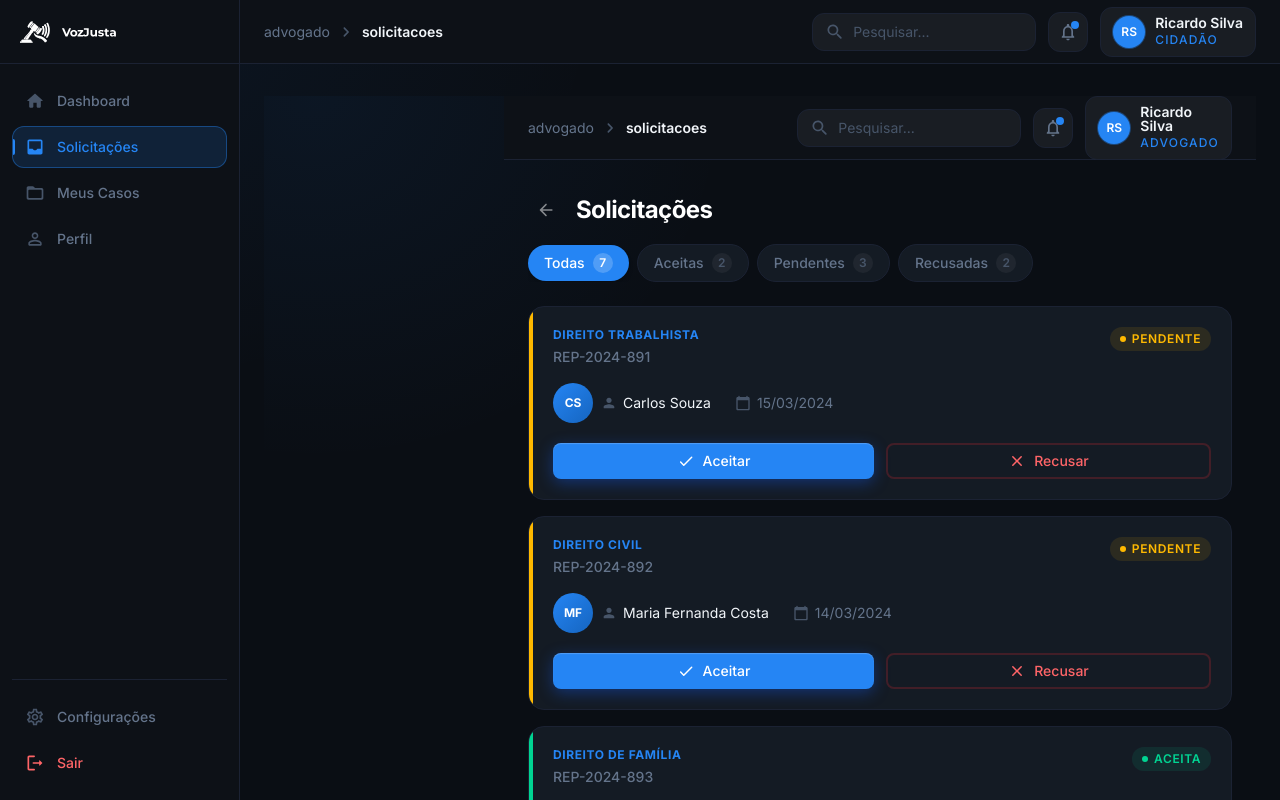
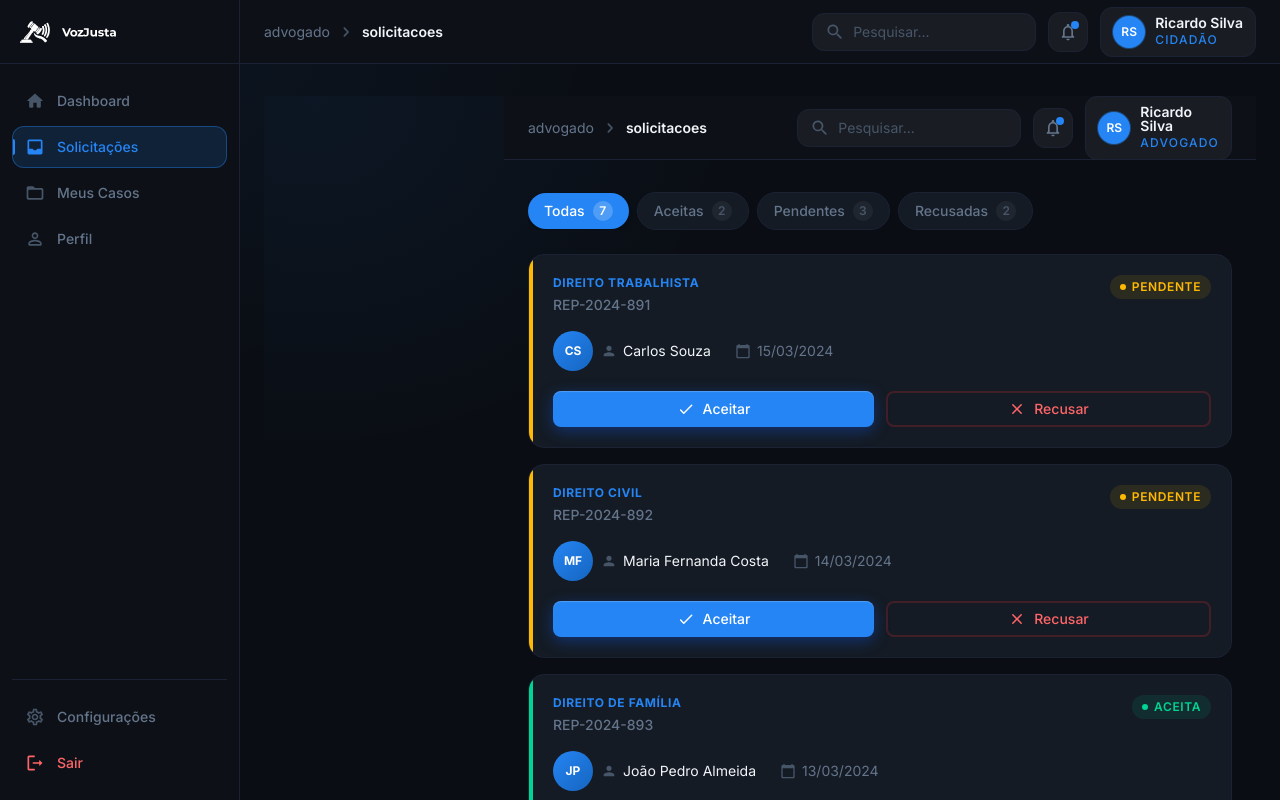
Before and after one commit to VozJusta/VJ.WEB, a Next.js app: page /advogado/solicitacoes in a window 1280 px wide. Shown: the top 800 px of the page. Built offline with nearby package versions, Linux system fonts and the light colour scheme.

Commit message:
fix(requests): remove header, full width

```diff
--- a/app/features/lawyer-dashboard/requests/index.tsx
+++ b/app/features/lawyer-dashboard/requests/index.tsx
@@ -1,8 +1,6 @@
 "use client";
 
 import { useState, useMemo } from "react";
-import Link from "next/link";
-import { ArrowBackRounded } from "@mui/icons-material";
 import { RequestCard } from "@/components/ui/request-card";
 import { FilterTabs } from "@/components/ui/filter-tabs";
 import { EmptyState } from "@/components/ui/empty-state";
@@ -69,56 +67,28 @@ export function RequestsList({ initialRequests = [] }: RequestsListProps) {
 
   if (requests.length === 0) {
     return (
-      <main aria-label="Solicitações">
-        <header className="flex items-center gap-3 mb-6">
-          <Link
-            href="/advogado"
-            aria-label="Voltar para o dashboard"
-            className="flex items-center justify-center w-9 h-9 rounded-lg text-white/50 hover:text-white hover:bg-white/8 transition-all duration-150 focus-visible:outline-none focus-visible:ring-2 focus-visible:ring-primary"
-          >
-            <ArrowBackRounded fontSize="small" aria-hidden />
-          </Link>
-          <h1 className="text-2xl font-bold text-white tracking-tight">
-            Solicitações
-          </h1>
-        </header>
-
+      <section className="w-full" aria-label="Solicitações">
         <EmptyState
           illustration="/illustrations/empty-cases-illustration.png"
           illustrationAlt="Nenhuma solicitação encontrada"
           title="Você ainda não tem solicitações"
           description="Quando cidadãos enviarem propostas de casos, elas aparecerão aqui para você revisar."
         />
-      </main>
+      </section>
     );
   }
 
   return (
-    <main aria-label="Solicitações">
-      <header className="flex flex-col gap-4 mb-6">
-        <div className="flex items-center gap-3">
-          <Link
-            href="/advogado"
-            aria-label="Voltar para o dashboard"
-            className="flex items-center justify-center w-9 h-9 rounded-lg text-white/50 hover:text-white hover:bg-white/8 transition-all duration-150 focus-visible:outline-none focus-visible:ring-2 focus-visible:ring-primary"
-          >
-            <ArrowBackRounded fontSize="small" aria-hidden />
-          </Link>
-          <h1 className="text-2xl font-bold text-white tracking-tight">
-            Solicitações
-          </h1>
-        </div>
-
+    <section className="flex w-full flex-col gap-6" aria-label="Solicitações">
       <FilterTabs
         tabs={filterTabs}
         activeTab={activeFilter}
         onTabChange={handleFilterChange}
         ariaLabel="Filtrar solicitações por status"
       />
-      </header>
 
       {filteredRequests.length === 0 ? (
-        <section
+        <article
           role="tabpanel"
           id={`tabpanel-${activeFilter}`}
           aria-label={`Solicitações ${activeFilter === "all" ? "todas" : activeFilter}`}
@@ -129,14 +99,15 @@ export function RequestsList({ initialRequests = [] }: RequestsListProps) {
             title={`Nenhuma solicitação ${activeFilter === "pending" ? "pendente" : activeFilter === "accepted" ? "aceita" : "recusada"}`}
             description="Não há solicitações nesta categoria no momento."
           />
-        </section>
+        </article>
       ) : (
-        <section
+        <article
           role="tabpanel"
           id={`tabpanel-${activeFilter}`}
           aria-label={`Solicitações ${activeFilter === "all" ? "todas" : activeFilter}`}
+          className="w-full"
         >
-          <ul role="list" className="flex flex-col gap-4">
+          <ul role="list" className="flex w-full flex-col gap-4">
             {shownRequests.map((request) => (
               <li key={request.id}>
                 <RequestCard
@@ -150,7 +121,7 @@ export function RequestsList({ initialRequests = [] }: RequestsListProps) {
           </ul>
 
           {hasMore && (
-            <div className="flex justify-center pt-6">
+            <footer className="flex justify-center pt-6">
               <button
                 type="button"
                 onClick={() => setVisible((v) => v + PAGE_SIZE)}
@@ -158,10 +129,10 @@ export function RequestsList({ initialRequests = [] }: RequestsListProps) {
               >
                 Ver Mais Solicitações
               </button>
-            </div>
+            </footer>
+          )}
+        </article>
       )}
     </section>
-      )}
-    </main>
   );
 }
```
Lines whose indentation alone changed are shown as unchanged.
